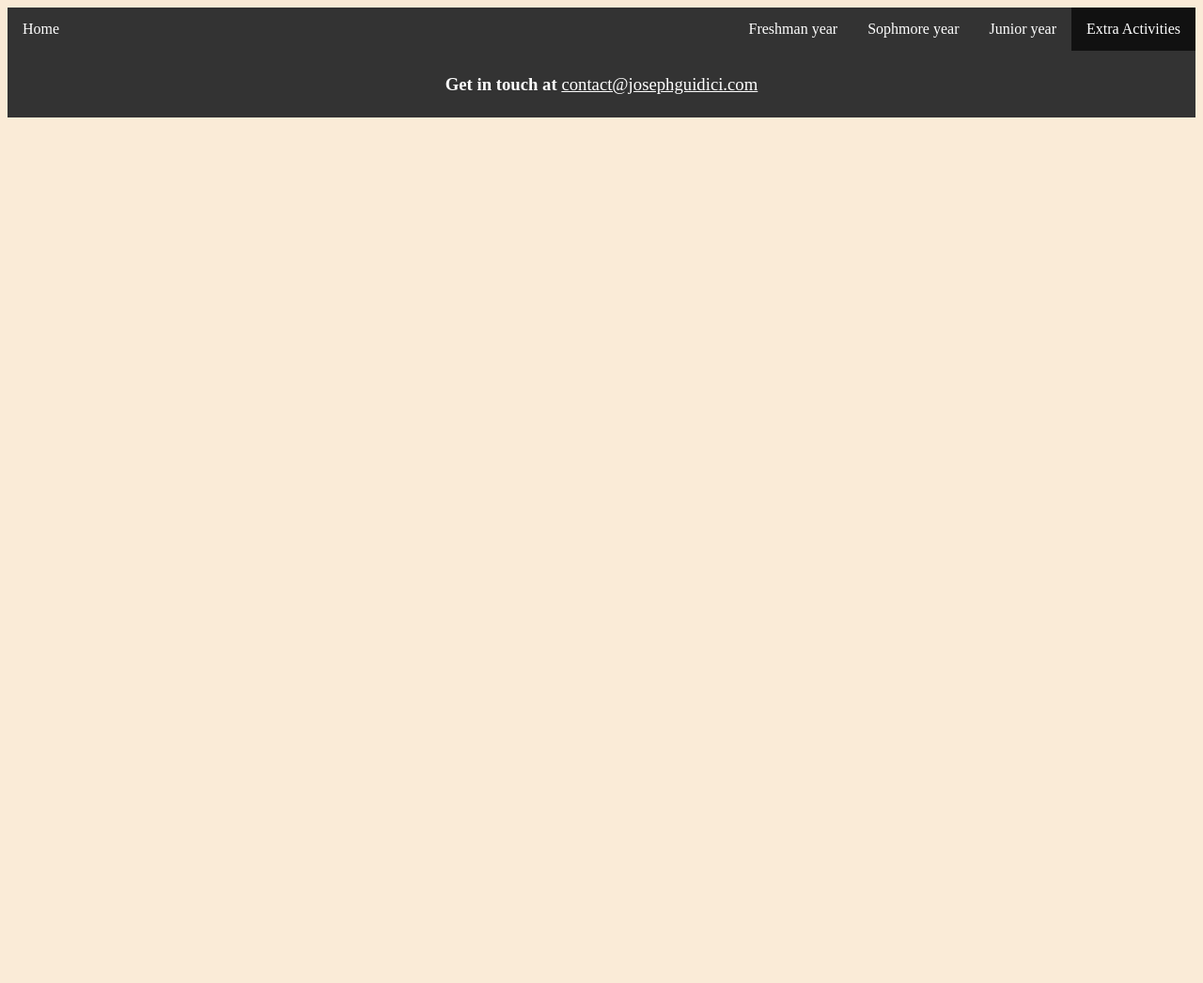
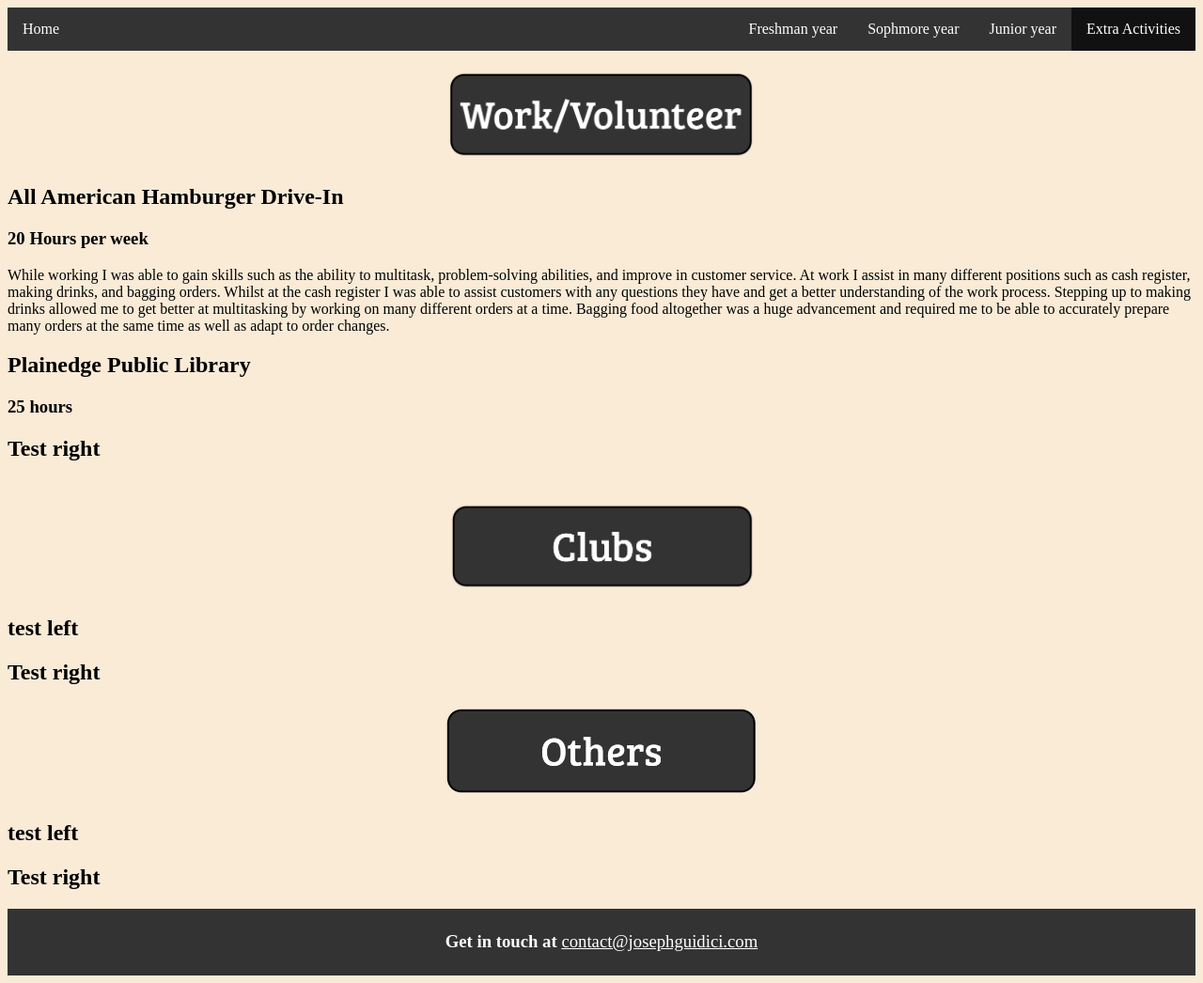
Before and after one commit to j0egee/j0egee.github.io, a plain HTML site: page extras.html in a window 1280 px wide. Shown: the whole page at 94% size. Before the commit the page ends 800 px from the top, so only its background shows below. Drawn offline with Linux system fonts and the light colour scheme.

Commit message:
start adding features

```diff
--- a/extras.html
+++ b/extras.html
@@ -14,10 +14,54 @@
                 <li><a href="./freshman.html">Freshman year</a></li>
                 <li style="float: left;"><a href="./index.html">Home</a></li>
             </ul>
-        </nav>
-        <aside>
+        </nav><br>
+        <div class="work" id="main">
+            <div class="work" id="hpic"><center><img src="./images/work.png" alt="Work/Volunteer" height="100px"></center></div>
+            <div class="work" id="allamerican" style="clear: both;">
+                <div class="work" id="left">
+                    <h2>All American Hamburger Drive-In</h2>
+                    <h3>20 Hours per week</h3>
+                </div>
+                <div class="work" id="right">
+                    <p>While working I was able to gain skills such as the ability to multitask, problem-solving abilities, and improve in customer service. At work I assist in many different positions such as cash register, making drinks, and bagging orders. Whilst at the cash register I was able to assist customers with any questions they have and get a better understanding of the work process. Stepping up to making drinks allowed me to get better at multitasking by working on many different orders at a time. Bagging food altogether was a huge advancement and required me to be able to accurately prepare many orders at the same time as well as adapt to order changes.</p>
+                </div>
+            </div>
+            <div class="work" id="library" style="clear: both;">
+                <div class="work" id="left">
+                    <h2>Plainedge Public Library</h2>
+                    <h3>25 hours</h3>
+                </div>
+                <div class="work" id="right">
+                    <h2>Test right</h2>
+                </div>
+            </div>
+            <p style="font-size: 1px;">.</p>
+        </div><br>
 
-        </aside>
+        <div class="club" id="main">
+            <div class="club" id="hpic"><center><img src="./images/clubs.png" alt="Clubs" height="100px"></center></div>
+            <div class="plainedgetv" style="clear: both;">
+                <div class="clubs" id="left">
+                    <h2>test left</h2>
+                </div>
+                <div class="clubs" id="right">
+                    <h2>Test right</h2>
+                </div>
+            </div>
+        </div>
+
+        <div class="others" id="main">
+            <div class="others" id="hpic"><center><img src="./images/others.png" alt="Others" height="100px"></center></div>
+            <div class="stevens" style="clear: both;">
+                <div class="others" id="left">
+                    <h2>test left</h2>
+                </div>
+                <div class="others" id="right">
+                    <h2>Test right</h2>
+                </div>
+            </div>
+        </div>
+
         <footer>
             <center><h3>Get in touch at <a href="mailto:contact@josephguidici.com">contact@josephguidici.com</a></h3></center>
         </footer>
```
Also changed, not shown: images/clubs.png (added), images/others.png (added), images/work.png (added).
